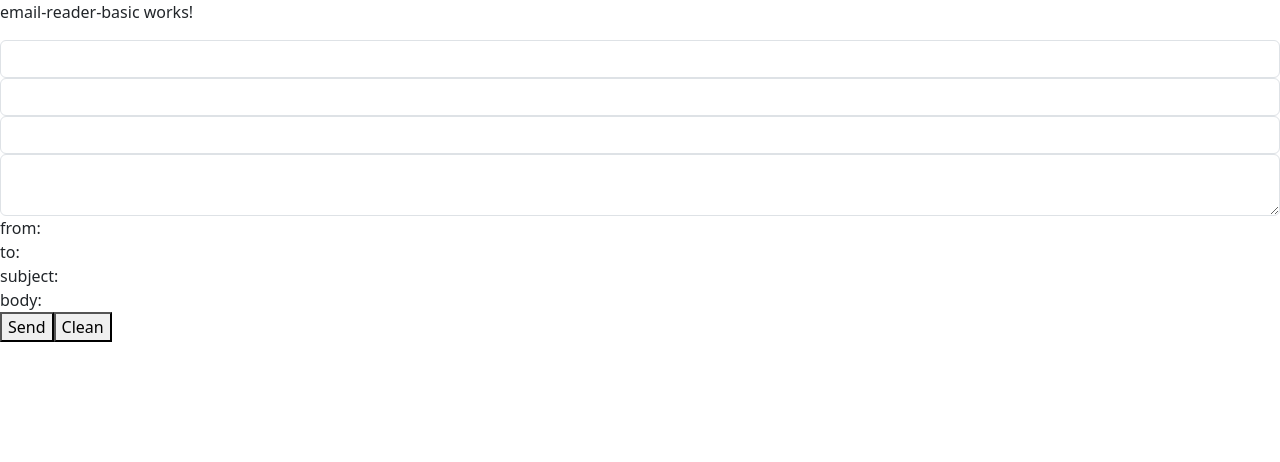
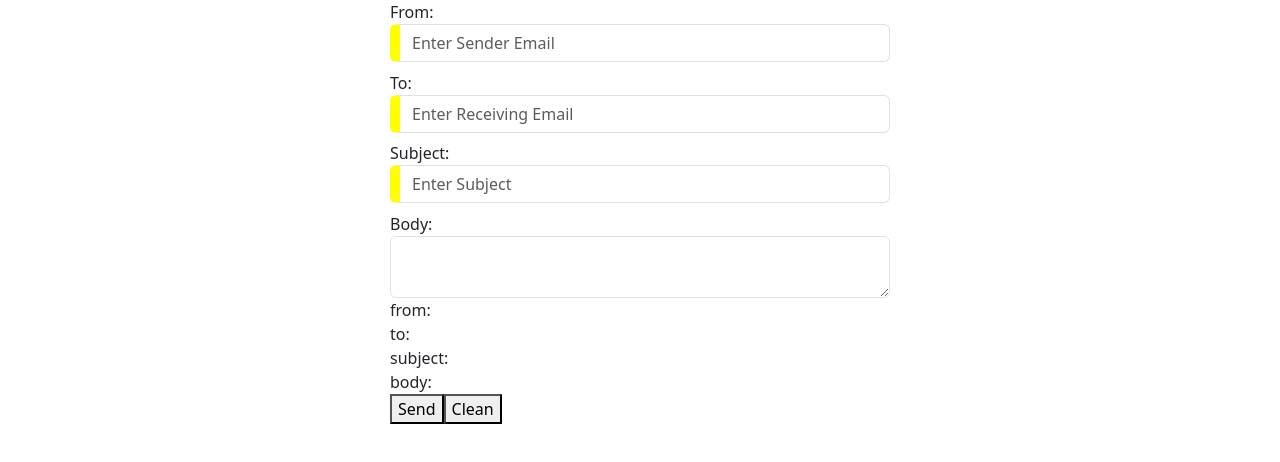
Before and after one commit to CookieKlecks/ProgrammingUI-Email-Example, an Angular app: page / in a window 1280 px wide. Shown: the top 462 px of the page. Built offline with nearby package versions, Linux system fonts and the light colour scheme.

Commit message:
add first version of email-reader-form component

```diff
--- a/src/app/app.component.html
+++ b/src/app/app.component.html
@@ -1,5 +1,5 @@
 <div>
 
-  <app-email-reader-basic/>
+  <app-email-reader-form/>
   <router-outlet />
 </div>
--- a/src/app/app.component.ts
+++ b/src/app/app.component.ts
@@ -1,11 +1,12 @@
 import { Component } from '@angular/core';
 import { RouterOutlet } from '@angular/router';
 import {EmailReaderBasicComponent} from "./email-reader-basic/email-reader-basic.component";
+import {EmailReaderFormComponent} from "./email-reader-form/email-reader-form.component";
 
 @Component({
   selector: 'app-root',
   standalone: true,
-  imports: [RouterOutlet, EmailReaderBasicComponent],
+  imports: [RouterOutlet, EmailReaderBasicComponent, EmailReaderFormComponent],
   templateUrl: './app.component.html',
   styleUrl: './app.component.css'
 })
--- /dev/null
+++ b/src/app/directives/highlight-on-focus.directive.ts
@@ -0,0 +1,26 @@
+import {Directive, ElementRef, HostListener} from '@angular/core';
+
+@Directive({
+  selector: '[appHighlightOnFocus]',
+  standalone: true
+})
+export class HighlightOnFocusDirective {
+  oldColor: string;
+
+  constructor(private el: ElementRef) {
+    this.oldColor = el.nativeElement.style.backgroundColor
+  }
+
+  @HostListener('focus') onFocus() {
+    this.oldColor = this.el.nativeElement.style.backgroundColor
+    this.highlight('#bfbfbf')
+  }
+
+  @HostListener('blur') onBlur() {
+    this.highlight(this.oldColor)
+  }
+
+  private highlight(color: string) {
+    this.el.nativeElement.style.backgroundColor = color;
+  }
+}
--- /dev/null
+++ b/src/app/email-reader-form/email-reader-form.component.css
@@ -0,0 +1,22 @@
+.email-reader {
+  max-width: 500px;
+  margin: auto;
+}
+
+.email-reader-form {
+  display: flex;
+  flex-direction: column;
+  gap: 1ex;
+}
+
+.ng-invalid:not(form), .ng-invalid.required {
+  border-left: yellow solid 10px !important;
+}
+
+.ng-valid[required], .ng-valid.required {
+  border-left: green solid 10px !important;
+}
+
+.invalid-input {
+  background-color: firebrick !important;
+}
--- /dev/null
+++ b/src/app/email-reader-form/email-reader-form.component.html
@@ -0,0 +1,116 @@
+<div class="email-reader">
+  <form #emailForm="ngForm" class="email-reader-form">
+    <div [ngClass]="emailFrom.invalid && emailFrom.dirty ? 'was-validated' : ''">
+      <label for="emailFrom">From:</label>
+      <input class="form-control"
+             type="email"
+             name="emailFrom"
+             id="emailFrom"
+             placeholder="Enter Sender Email"
+             [(ngModel)]="email.from"
+             #emailFrom="ngModel"
+             appHighlightOnFocus
+             email
+             required
+             [ngClass]="emailFrom.invalid && emailFrom.dirty ? 'invalid-input' : ''"
+      >
+      <small *ngIf="emailFrom.invalid && (emailFrom.dirty || emailFrom.touched)"
+             class="form-text invalid-feedback"
+             id="emailFromFeedback"
+      >
+        <div *ngIf="emailFrom.hasError('required')">
+          Please provide a sender email address.
+        </div>
+        <div *ngIf="emailFrom.hasError('email')">
+          Please provide a valid email address as sender.
+        </div>
+      </small>
+    </div>
+
+    <div [ngClass]="emailTo.invalid && emailTo.dirty ? 'was-validated' : ''">
+      <label for="emailTo">To:</label>
+      <input class="form-control"
+             type="email"
+             [(ngModel)]="email.to"
+             name="emailTo"
+             id="emailTo"
+             placeholder="Enter Receiving Email"
+             #emailTo="ngModel"
+             appHighlightOnFocus
+             email
+             required
+             [ngClass]="emailTo.invalid && emailTo.dirty ? 'invalid-input' : ''"
+      >
+      <small *ngIf="emailTo.invalid && (emailTo.dirty || emailTo.touched)"
+             class="form-text invalid-feedback"
+             id="emailToFeedback"
+      >
+        <div *ngIf="emailTo.hasError('required')">
+          Please provide a receiving email address.
+        </div>
+        <div *ngIf="emailTo.hasError('email')">
+          Please provide a valid email address as receiver.
+        </div>
+      </small>
+    </div>
+
+    <div [ngClass]="emailSubject.invalid && emailSubject.dirty ? 'was-validated' : ''">
+      <label for="emailSubject">Subject:</label>
+      <input class="form-control"
+             type="text"
+             [(ngModel)]="email.subject"
+             name="emailSubject"
+             id="emailSubject"
+             placeholder="Enter Subject"
+             #emailSubject="ngModel"
+             appHighlightOnFocus
+             required
+             minlength="10"
+             maxlength="50"
+             [ngClass]="emailSubject.invalid && emailSubject.dirty ? 'invalid-input' : ''"
+      >
+      <small *ngIf="emailSubject.invalid && (emailSubject.dirty || emailSubject.touched)"
+             class="form-text invalid-feedback"
+             id="emailSubjectFeedback"
+      >
+        <div *ngIf="emailSubject.hasError('required')">
+          Please provide a subject.
+        </div>
+        <div *ngIf="emailSubject.hasError('minlength')">
+          The subject must be at least 10 characters long.
+        </div>
+        <div *ngIf="emailSubject.hasError('maxlength')">
+          The subject must be at most 50 characters long.
+        </div>
+      </small>
+    </div>
+
+    <div>
+      <label for="emailBody">Body:</label>
+      <textarea class="form-control"
+                [(ngModel)]="email.body"
+                name="emailBody"
+                id="emailBody"
+                appHighlightOnFocus
+      ></textarea>
+    </div>
+  </form>
+  <div>
+    <div>
+      from: {{email.from}}
+    </div>
+    <div>
+      to: {{email.to}}
+    </div>
+    <div>
+      subject: {{email.subject}}
+    </div>
+    <div>
+      body: {{email.body}}
+    </div>
+  </div>
+  <div>
+    <button (click)="send()">Send</button>
+    <button (click)="reset()">Clean</button>
+  </div>
+</div>
--- /dev/null
+++ b/src/app/email-reader-form/email-reader-form.component.ts
@@ -0,0 +1,48 @@
+import {Component, OnInit, ViewChild} from '@angular/core';
+import {FormsModule} from "@angular/forms";
+import {Email} from "../interfaces/email";
+import {HighlightOnFocusDirective} from "../directives/highlight-on-focus.directive";
+import {CommonModule, NgIf} from "@angular/common";
+
+@Component({
+  selector: 'app-email-reader-form',
+  standalone: true,
+  imports: [
+    CommonModule,
+    FormsModule,
+    HighlightOnFocusDirective,
+    NgIf
+  ],
+  templateUrl: './email-reader-form.component.html',
+  styleUrl: './email-reader-form.component.css'
+})
+export class EmailReaderFormComponent implements OnInit {
+  email: Email;
+  @ViewChild('emailForm') emailForm: any;
+
+  constructor() {
+    this.email = {
+      body: "", from: "", subject: "", to: ""
+    }
+  }
+
+  ngOnInit(): void {
+    this.email = {
+      body: "", from: "", subject: "", to: ""
+    }
+  }
+
+  send(): void {
+    alert(`Sending the following message:
+From: ${this.email.from}
+To: ${this.email.to}
+Subject: ${this.email.subject}
+Body: ${this.email.body}`)
+  }
+
+  reset(): void {
+    this.emailForm.reset()
+  }
+
+  protected readonly console = console;
+}
```
Also changed, not shown: 2 other files (tests, documents, lock files or other folders).
